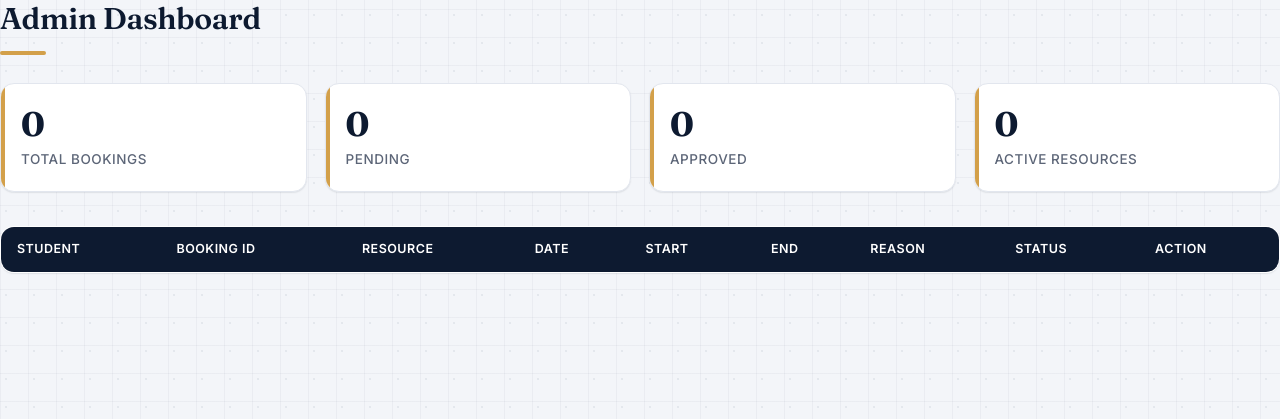
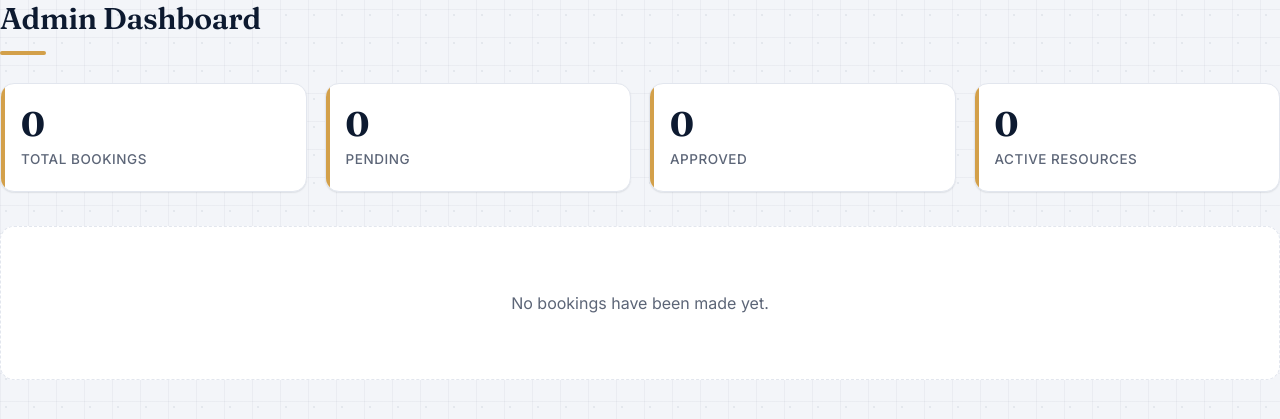
Before and after one commit to jxnki/Campus-Slot-Booker, a Flask app: page /admin-dashboard in a window 1280 px wide. Shown: the part 243-662 px from the top of the page. Run offline with Flask 3, Linux system fonts and the light colour scheme; the visitor is signed in with stand-in values (Sample User, id 1); lists and menus that the app fills with data are empty.

Commit message:
Update admin_dashboard.html

```diff
--- a/templates/admin_dashboard.html
+++ b/templates/admin_dashboard.html
@@ -34,10 +34,11 @@ Admin Dashboard
 
 </div>
 
+{% if bookings %}
+
 <table class="booking-table" id="booking-table">
 
     <tr>
-
         <th>Student</th>
         <th>Booking ID</th>
         <th>Resource</th>
@@ -47,7 +48,6 @@ Admin Dashboard
         <th>Reason</th>
         <th>Status</th>
         <th>Action</th>
-
     </tr>
 
     {% for booking in bookings %}
@@ -57,13 +57,9 @@ Admin Dashboard
         <td>{{ booking.user.name }}</td>
         <td>{{ booking.id }}</td>
         <td>{{ booking.resource.name }}</td>
-
         <td>{{ booking.booking_date.strftime("%d/%m/%Y") }}</td>
-
         <td>{{ booking.start_time.strftime("%I:%M %p") }}</td>
-
         <td>{{ booking.end_time.strftime("%I:%M %p") }}</td>
-
         <td>{{ booking.reason }}</td>
 
         <td>
@@ -100,33 +96,29 @@ Admin Dashboard
 
             {% if booking.status == "Pending" %}
 
-            <form
-                action="/approve/{{ booking.id }}"
-                method="POST"
-                style="display:inline;"
-            >
+                <form action="/approve/{{ booking.id }}" method="POST" style="display:inline;">
                     <button
                         type="submit"
-                    class="button approve-btn"
+                        class="button approve-btn booking-action-btn"
                         onclick="return confirm('Approve this booking?')"
                     >
                         Approve
                     </button>
                 </form>
 
-            <form
-                action="/reject/{{ booking.id }}"
-                method="POST"
-                style="display:inline;"
-            >
+                <form action="/reject/{{ booking.id }}" method="POST" style="display:inline;">
                     <button
                         type="submit"
-                    class="button reject-btn"
+                        class="button reject-btn booking-action-btn"
                         onclick="return confirm('Reject this booking?')"
                     >
                         Reject
                     </button>
                 </form>
+
+            {% else %}
+
+                —
 
             {% endif %}
 
@@ -138,4 +130,12 @@ Admin Dashboard
 
 </table>
 
+{% else %}
+
+<div class="empty-state">
+    <p>No bookings have been made yet.</p>
+</div>
+
+{% endif %}
+
 {% endblock %}
```
Lines whose indentation alone changed are shown as unchanged.
